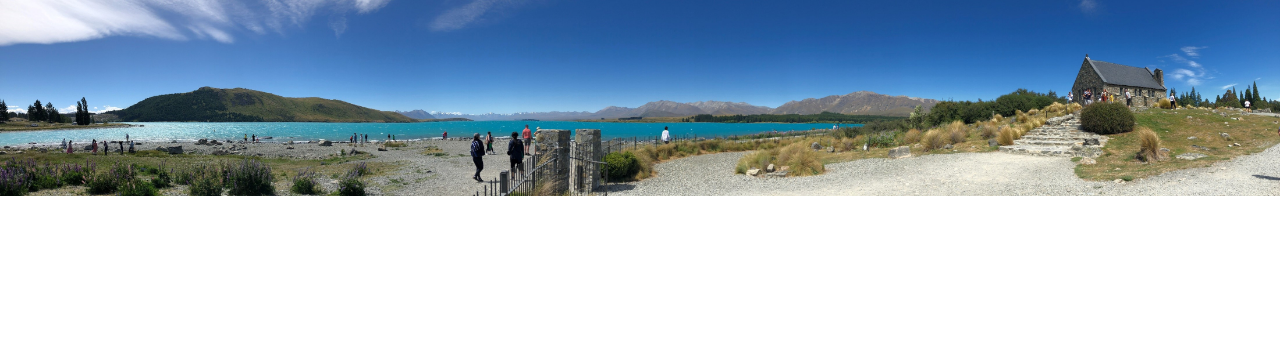
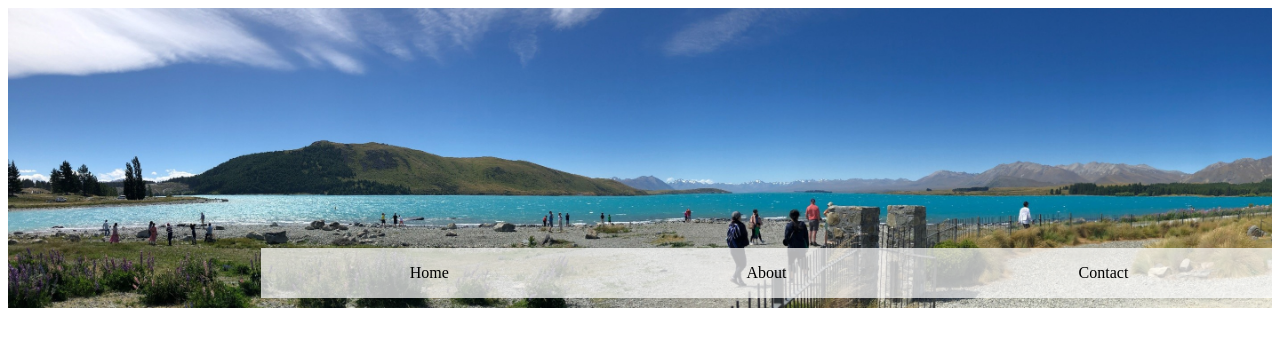
Before and after one commit to GitTurtleDone/GiangDang.github.io, a plain HTML site: page index.html in a window 1280 px wide. Drawn offline with Linux system fonts and the light colour scheme.

Commit message:
Added a navigation bar

```diff
--- a/index.html
+++ b/index.html
@@ -7,25 +7,49 @@
     <meta name="authors" content="Giang T. Dang">
     <meta name="viewport" content="width=device-width, initial-scale=1.0">
     <title>Giang T. Dang</title>
-    <style>
-        * {
-            margin: 0;
-            padding: 0;
-        }
-        .imgbox {
-            display: grid;
-            height: 100%;
-        }
-        .top-background {
-            max-width: 100%;
-            max-height: 100vh;
-            margin: top;
-        }
-    </style>
+    <link rel="stylesheet" href="indexStyle.css">
 </head>
 <body>
-    <div class="imgbox">
+    <script src="indexPage.js"></script>
+    <!-- <div class="imgbox">
         <img class="top-background" src='TopBackGround.JPG'>
+    </div> -->
+    <!-- <nav>
+        <ul>
+            <li><a href="#">Home</a></li>
+            <li><a href="#">Projects</a>
+                <ul>
+                    <li><a href="#">AI</a></li>
+                    <li><a href="#">Embedded</a></li>
+                    <li><a href="#">Web Development</a></li>
+                </ul>
+            </li>
+            <li><a href="#">Contact</a></li>
+        </ul>
+    </nav> -->
+
+    <!-- <nav>
+        <ul>
+            <li><a href="#home">Home</a></li>
+            <li><a href="#about">About</a>
+                <ul>
+                    <li><a href="#team">Our Team</a></li>
+                    <li><a href="#mission">Our Mission</a></li>
+                </ul>
+            </li>
+            <li><a href="#contact">Contact</a></li>
+        </ul>
+    </nav> -->
+    <div class="header-container">
+        <nav>
+            <ul>
+                <li><a href="#home">Home</a></li>
+                <li><a href="#about">About</a></li>
+                <li><a href="#contact">Contact</a></li>
+            </ul>
+        </nav>
     </div>
+
+
 </body>
 </html>
--- /dev/null
+++ b/indexStyle.css
@@ -0,0 +1,51 @@
+/* * {
+    margin: 0;
+    padding: 0;
+}
+.imgbox {
+    display: grid;
+    height: 100%;
+}
+.top-background {
+    max-width: 100%;
+    max-height: 100vh;
+    margin: top;
+}
+ */
+.header-container {
+    background-image: url(TopBackGround.JPG);
+    background-size: cover;
+    position: relative;
+    width: 100%;
+    height: 300px;
+}
+nav {
+    position: absolute;
+    top: 80%;
+    left: 20%;
+    width: 80%;
+    align-items: center;
+    text-align: center;
+    background-color: rgba(255, 255, 255, 0.7);
+}
+nav ul {
+    list-style: none;
+    margin: 0;
+    padding: 0;
+    display: flex;
+    align-items: center;
+    justify-content: center;
+}
+nav ul li {
+    flex: 1;
+}
+nav ul li a {
+    display: block;
+    line-height: 50px;
+    text-decoration: none;
+    color: #000;
+    padding: 0 20px;
+}
+nav ul li a:hover {
+    background-color: #ccc;
+}
```
Also changed, not shown: indexPage.js (added).
